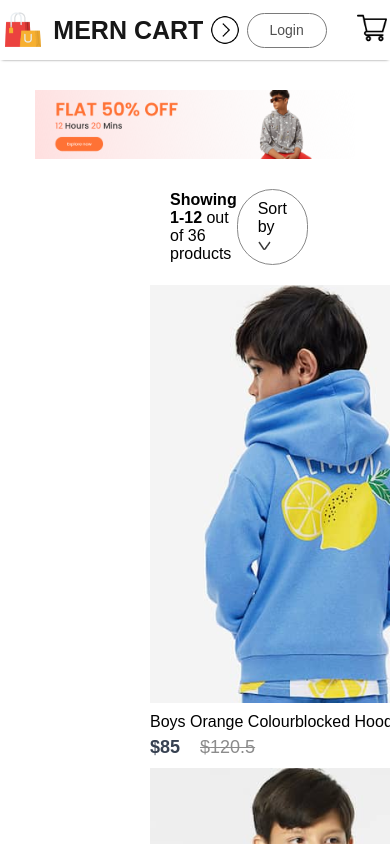
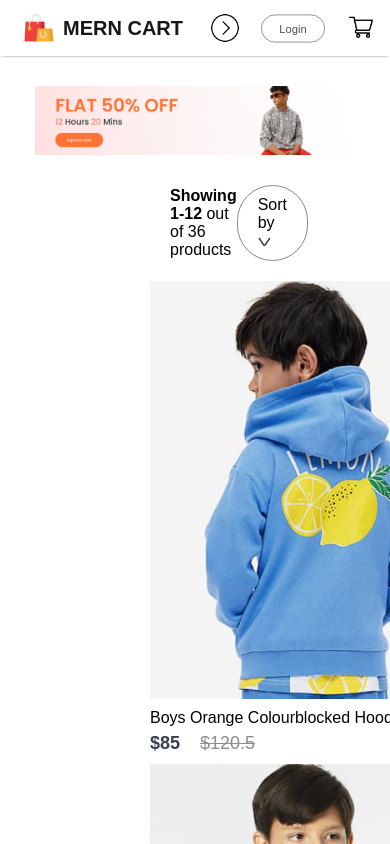
Before and after one commit to PraneethBunny123/MERN-Cart, a React (Vite) app in the folder frontend/: page /kids in a window 390 px wide. Shown: the top 844 px of the page. Built offline with nearby package versions, Linux system fonts and the light colour scheme.

Commit message:
added styles for screen size < 500px Navbar

```diff
--- a/frontend/src/components/Navbar/Navbar.css
+++ b/frontend/src/components/Navbar/Navbar.css
@@ -170,3 +170,20 @@
         transform: rotate(90deg);
     }
 }
+
+@media(max-width: 500px) {
+    .navbar {
+        padding: 8px 0px;
+        gap: 0;
+    }
+    .nav-logo {
+        transform: scale(0.8);
+    }
+    .nav-menu {
+        height: 70px;
+        top: 50px;
+    }
+    .nav-login-cart {
+        transform: scale(0.8);
+    }
+}
```
